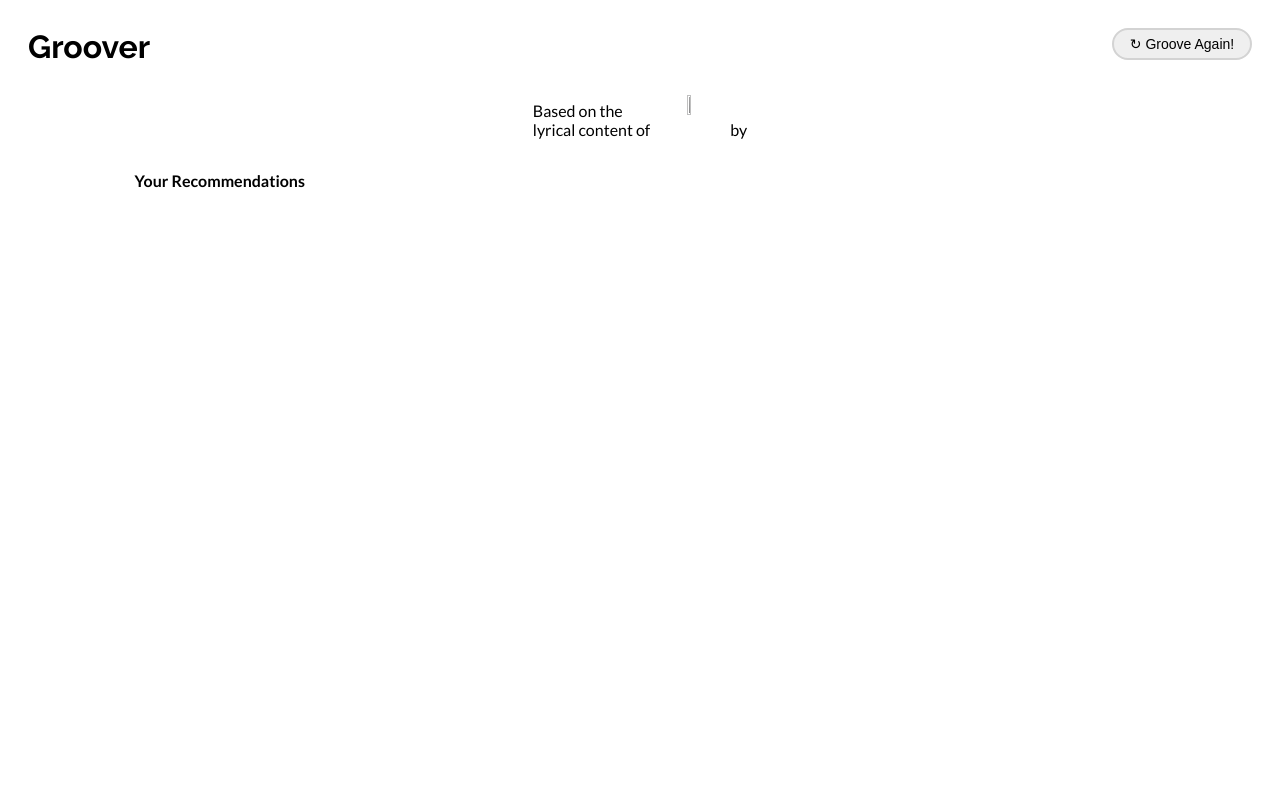
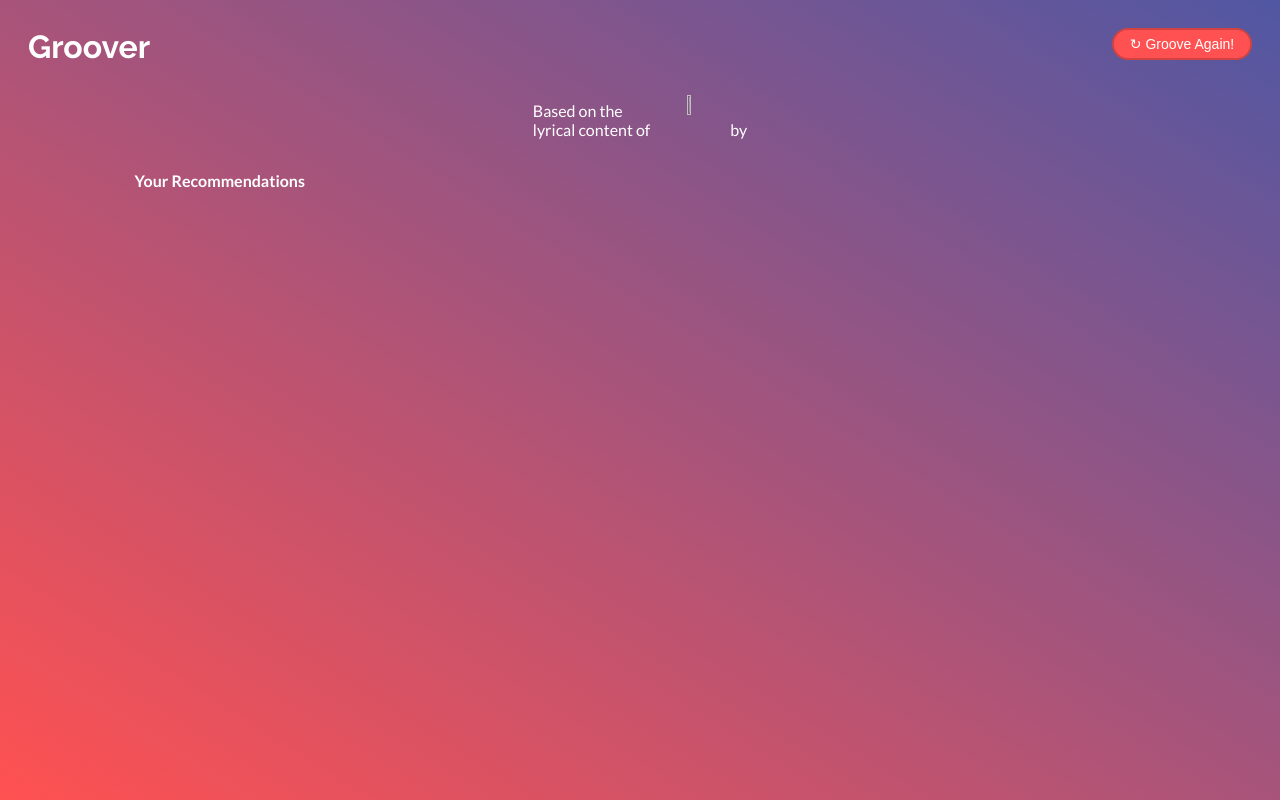
Before and after one commit to teresaibarra/groover, a Flask app: template application/templates/recommendations.html in a window 1280 px wide. Run offline with Flask 2, Linux system fonts and the light colour scheme; the template is opened without the code that fills it, so the values that code supplies are empty; some libraries are stand-ins or nearby versions.

Commit message:
Make style changes to recs page

```diff
--- a/application/static/css/recommendations.css
+++ b/application/static/css/recommendations.css
@@ -5,15 +5,20 @@ h1 {
 
 body {
   font-family: 'Lato', sans-serif;
+  background-color: #5157A3; /* For browsers that do not support gradients */
+  background-image: linear-gradient(to bottom left, #5157A3, #FF5151); /* Standard syntax (must be last) */
+  color: white;
 }
 
 .again {
   margin: 20px;
-  border: 2px solid lightgrey;
+  border: 2px solid #D14343;
   width: 140px;
   padding: 6px 8px;
   font-size: 14px;
   border-radius: 20px;
+  background-color: #FF5151;
+  color: white;
 }
 
 .container {
@@ -90,7 +95,7 @@ audio {
   opacity: 0;
   margin: 1px 7px 2px;
   transition: .5s ease;
-  background-color: #008CBA;
+  background-color: #F6AE2D;
 }
 
 .recs:hover .overlay {
@@ -145,7 +150,7 @@ p {
 
 .image-button {
   border: none;
-  background-color: none;
+  background-color: transparent;
 }
 
 .overlay-box {
```
